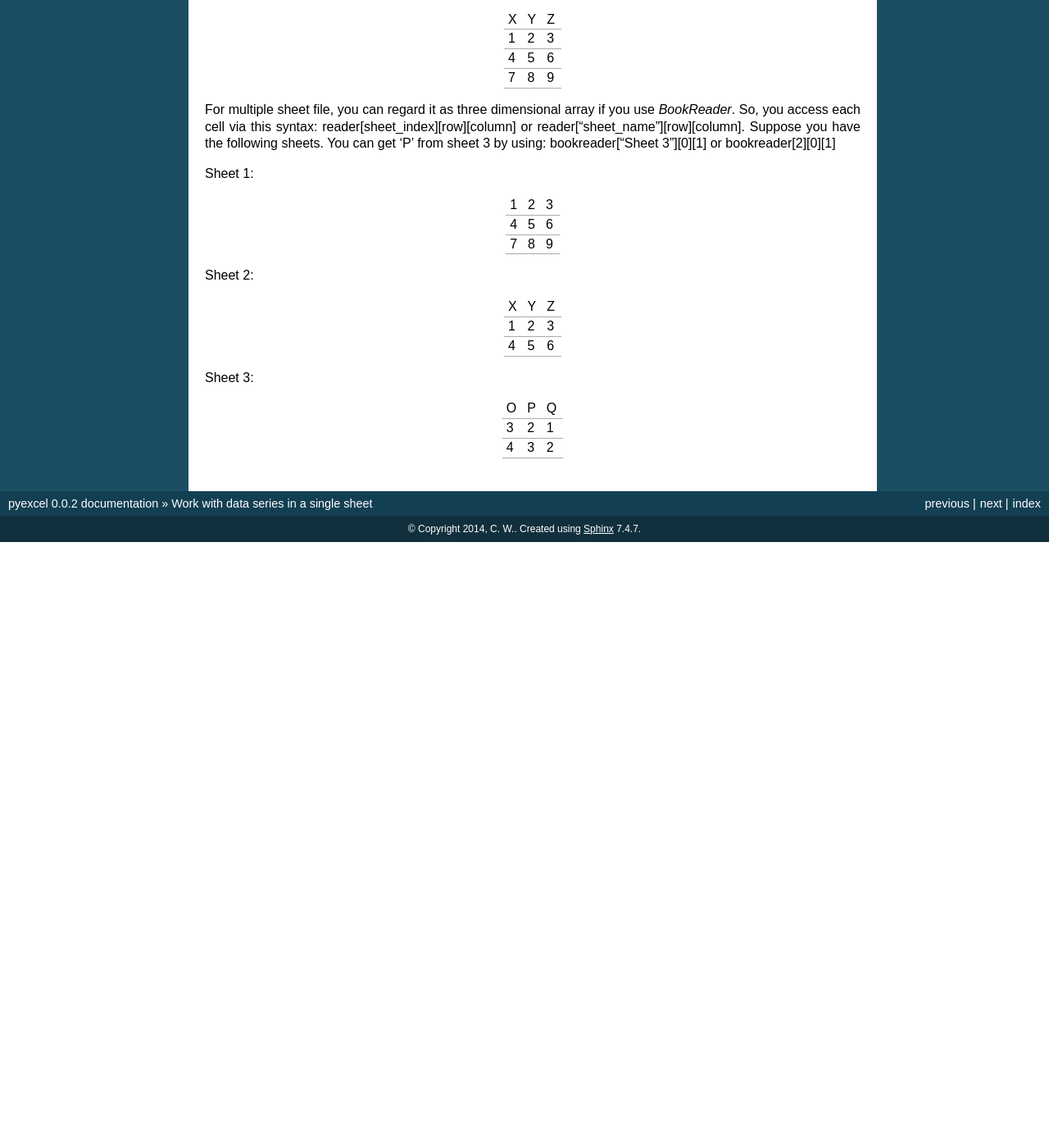
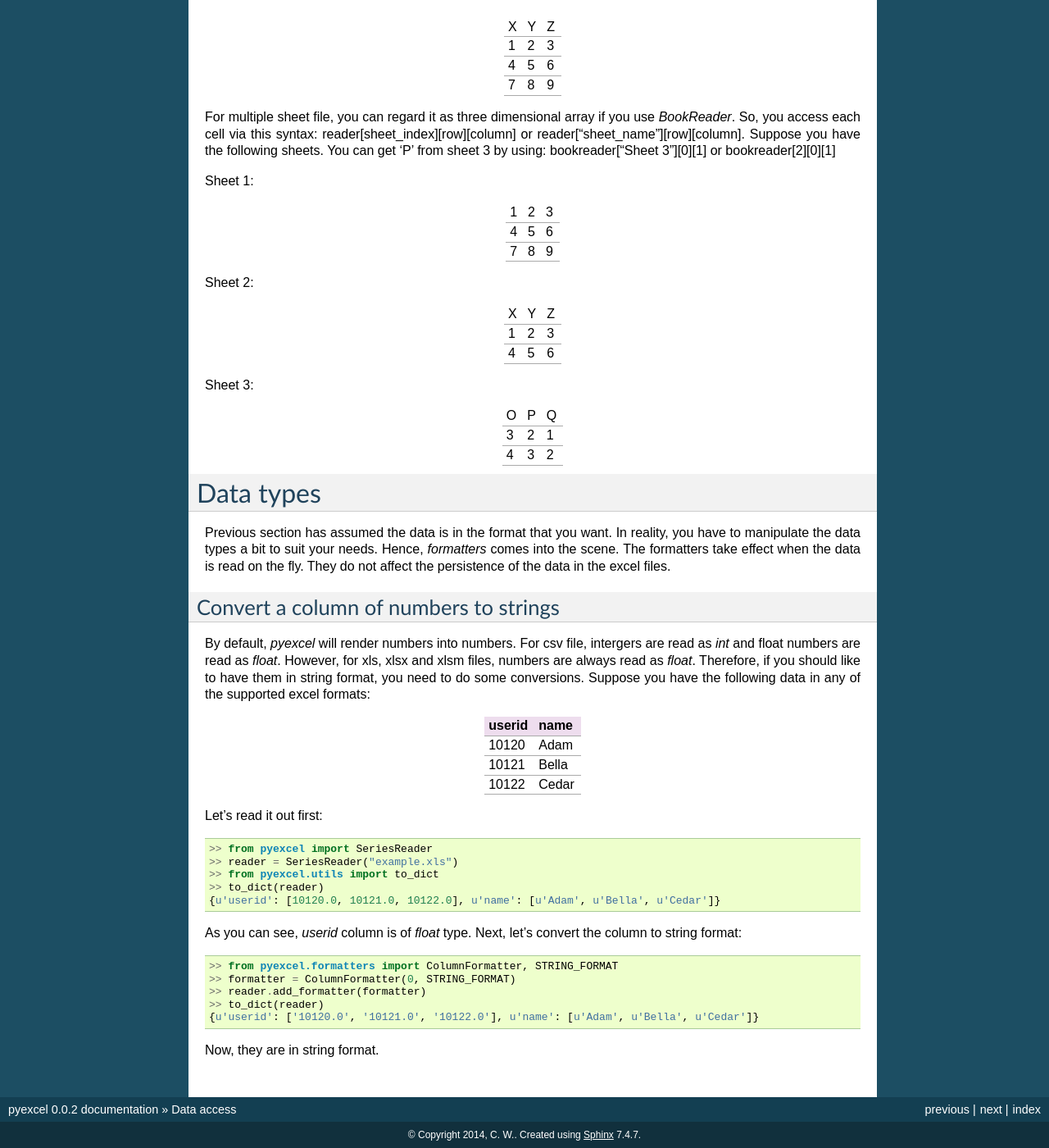
Before and after one commit to pyexcel/pyexcel, a Sphinx documentation site: the page built from doc/source/tutorial.rst, in a window 1280 px wide and 1400 px high, scrolled down 6393 px. Shown: the whole window at 82% size. Built offline with Sphinx 7.4.7, drawn with Linux system fonts in a browser that asks for light colours; formulas are drawn with MathJax 3; before the commit the page ends 7054 px from its top, so only the background shows below that; some of the changed text lies outside the part shown.

Commit message:
tutorial for formatters

```diff
--- a/doc/source/pyexcel.rst
+++ b/doc/source/pyexcel.rst
@@ -10,6 +10,7 @@ Core packages
    pyexcel.writers
    pyexcel.iterators
    pyexcel.filters
+   pyexcel.formatters
 
 
 Utility packages
--- a/doc/source/tutorial.rst
+++ b/doc/source/tutorial.rst
@@ -1,5 +1,8 @@
+Data access
+===========
+
 Work with data series in a single sheet
-=======================================
+---------------------------------------
 
 Suppose you have the following data in any of the supported excel formats:
 
@@ -12,7 +15,7 @@ Column 1 Column 2 Column 3
 ======== ======== ========
 
 Read an excel file
--------------------
+******************
 
 You can read it use a SeriesReader::
 
@@ -20,7 +23,7 @@ You can read it use a SeriesReader::
     >> reader = SeriesReader("example_series.ods")
 
 Play with data
----------------
+**************
 
 You can get headers::
 
@@ -83,7 +86,7 @@ Do you want to flatten the data? you can get the content in one dimensional arra
 
 
 Filter out some data
----------------------
+********************
 
 You may want to filter odd rows and print them in an array of dictionaries::
 
@@ -102,7 +105,7 @@ Let's try to further filter out even columns::
     {u'Column 3': [8], u'Column 1': [2]}
 
 Save the data
----------------
+*************
 
 Let's save the previous filtered data::
 
@@ -135,7 +138,7 @@ The complete code is::
 
 
 Work with pure data in a single sheet file
-==========================================
+------------------------------------------
 
 Suppose you have the following data in any of the supported excel formats:
 
@@ -146,7 +149,7 @@ Suppose you have the following data in any of the supported excel formats:
 == == == ==
 
 Read an excel file
--------------------
+******************
 
 You can read it use a SeriesReader::
 
@@ -154,7 +157,7 @@ You can read it use a SeriesReader::
     >> reader = Reader("example_series.xls")
 
 Play with data
--------------
+**************
 
 You can get them in rows or columns::
 
@@ -190,10 +193,10 @@ In the same way, you can get the content in one dimensional array::
 And `Reader` has the same filtering capability as `SeriesReader`
 
 Work with multi-sheet file
-==========================
+--------------------------
 
 Read from the workbook
-----------------------
+**********************
 Suppose you have the following data in any of the supported excel formats.
 
 Sheet 1:
@@ -244,7 +247,7 @@ You will see sheet2 has been applied even row filter::
     }
 
 Iterate through each sheet
----------------------------
+**************************
 
 Each each sheet is a `Sheet` instance and it accept all filters and iterators you have exercised in previous sections.
 
@@ -263,7 +266,7 @@ You may just process Sheet 2 specificially::
 
 
 Write to a work book
----------------------
+********************
 
 Now continue from previous section, you can reverse what it is done in previous section. Write the same dictionary back into a file::
 
@@ -296,7 +299,7 @@ Now continue from previous section, you can reverse what it is done in previous
 
 
 How do I read a book, pocess it and save to a new book
--------------------------------------------------------
+******************************************************
 
 Yes, you can do that. The code looks like this::
 
@@ -313,7 +316,7 @@ Yes, you can do that. The code looks like this::
     writer.close()
 
 What would happen if I save a multi sheet book into "csv" file
----------------------------------------------------------------
+**************************************************************
 
 Suppose you have these code::
 
@@ -352,7 +355,7 @@ and their content is the value of the dictionary at the corresponding key
 
 
 Random access to individual cell values in the excel file
-==========================================================
+---------------------------------------------------------
 
 For single sheet file, you can regard it as two dimensional array if you use `Reader` class. So, you access each cell via this syntax: reader[row][column]. Suppose you have the following data, you can get value 5 by reader[1][1]. And you can refer to row 2 and 3 by reader[1:] or reader[1:3]
 
@@ -398,3 +401,39 @@ O P Q
 3 2 1
 4 3 2
 = = =
+
+Data types
+===========
+
+Previous section has assumed the data is in the format that you want. In reality, you have to manipulate the data types a bit to suit your needs. Hence, `formatters` comes into the scene. The formatters take effect when the data is read on the fly. They do not affect the persistence of the data in the excel files.
+
+Convert a column of numbers to strings
+--------------------------------------
+
+By default, `pyexcel` will render numbers into numbers. For csv file, intergers are read as `int` and float numbers are read as `float`. However, for xls, xlsx and xlsm files, numbers are always read as `float`. Therefore, if you should like to have them in string format, you need to do some conversions. Suppose you have the following data in any of the supported excel formats:
+
+======== =========
+userid   name
+======== =========
+10120    Adam
+10121    Bella
+10122    Cedar
+======== =========
+
+Let's read it out first::
+
+    >> from pyexcel import SeriesReader
+    >> reader = SeriesReader("example.xls")
+    >> from pyexcel.utils import to_dict
+    >> to_dict(reader)
+    {u'userid': [10120.0, 10121.0, 10122.0], u'name': [u'Adam', u'Bella', u'Cedar']}
+
+As you can see, `userid` column is of `float` type. Next, let's convert the column to string format::
+
+    >> from pyexcel.formatters import ColumnFormatter, STRING_FORMAT
+    >> formatter = ColumnFormatter(0, STRING_FORMAT)
+    >> reader.add_formatter(formatter)
+    >> to_dict(reader)
+    {u'userid': ['10120.0', '10121.0', '10122.0'], u'name': [u'Adam', u'Bella', u'Cedar']}
+
+Now, they are in string format.
```
Also changed, not shown: doc/source/pyexcel.formatters.rst (added, +7 -0 lines), 5 other files.
